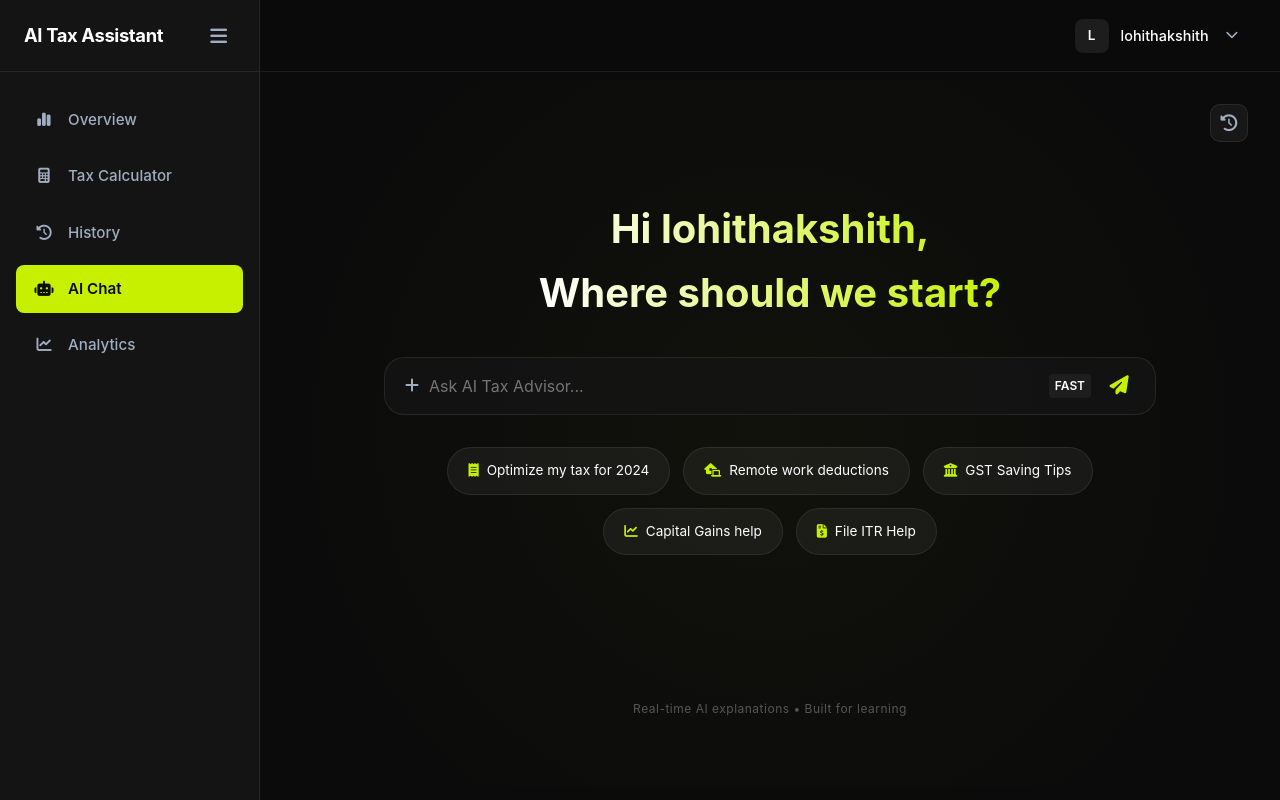
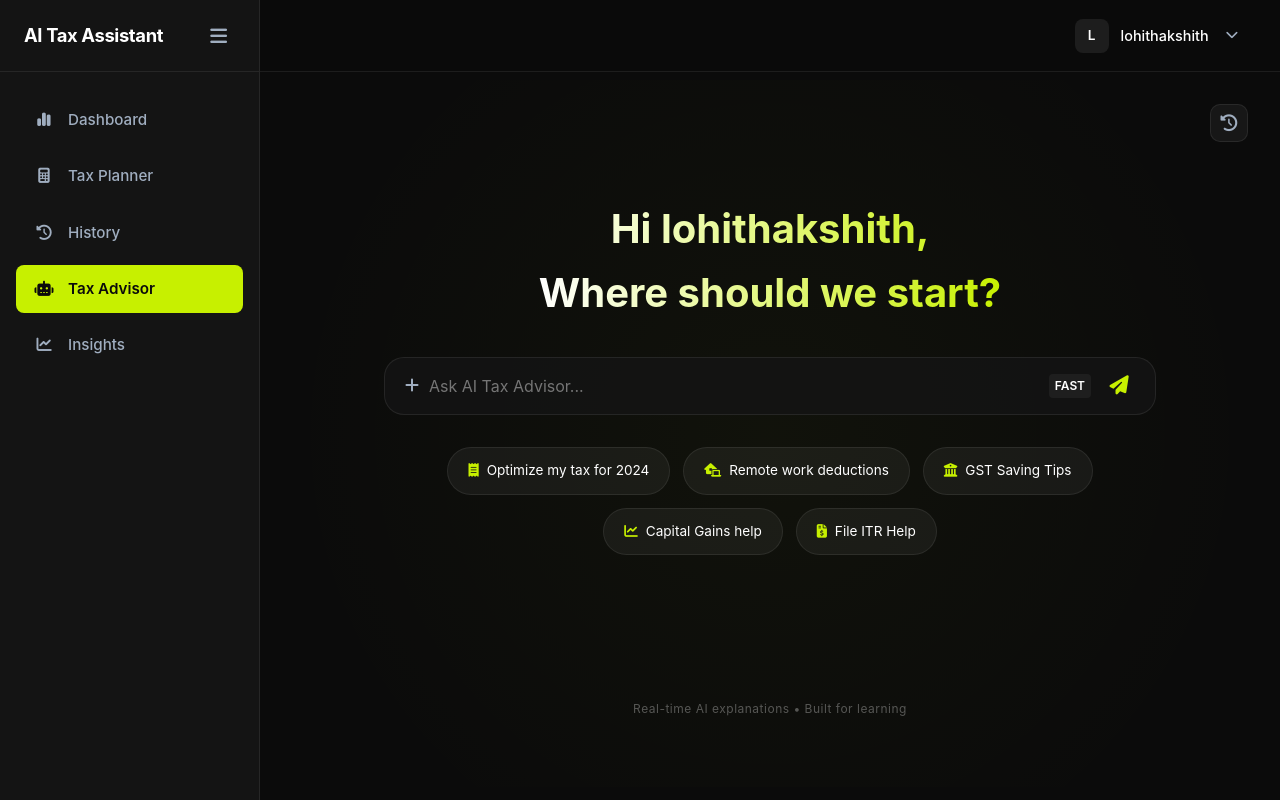
Before and after one commit to Lohithakshith2007/AI-tax-assistant, a Django app: page /ai/chat/ in a window 1280 px wide. Run offline with Django 5.2, Linux system fonts and the light colour scheme; a user stored in the database is signed in; data comes from the database, SQL or seed files in the repository.

Commit message:
UI: Refine sidebar navigation labels for a more polished product experience

```diff
--- a/backend/templates/base_app.html
+++ b/backend/templates/base_app.html
@@ -38,11 +38,11 @@
         <nav class="sidebar-nav">
             <a href="{% url 'dashboard' %}" class="nav-item">
                 <span class="nav-icon"><i class="fa-solid fa-chart-simple"></i></span>
-                <span class="nav-label">Overview</span>
+                <span class="nav-label">Dashboard</span>
             </a>
             <a href="{% url 'calculator' %}" class="nav-item">
                 <span class="nav-icon"><i class="fa-solid fa-calculator"></i></span>
-                <span class="nav-label">Tax Calculator</span>
+                <span class="nav-label">Tax Planner</span>
             </a>
             <a href="{% url 'history' %}" class="nav-item">
                 <span class="nav-icon"><i class="fa-solid fa-clock-rotate-left"></i></span>
@@ -50,12 +50,12 @@
             </a>
             <a href="{% url 'chat' %}" class="nav-item">
                 <span class="nav-icon"><i class="fa-solid fa-robot"></i></span>
-                <span class="nav-label">AI Chat</span>
+                <span class="nav-label">Tax Advisor</span>
             </a>
             {% if request.user.is_authenticated and request.user.profile.role == 'admin' %}
             <a href="{% url 'analytics_dashboard' %}" class="nav-item">
                 <span class="nav-icon"><i class="fa-solid fa-chart-line"></i></span>
-                <span class="nav-label">Analytics</span>
+                <span class="nav-label">Insights</span>
             </a>
             {% endif %}
         </nav>
```
